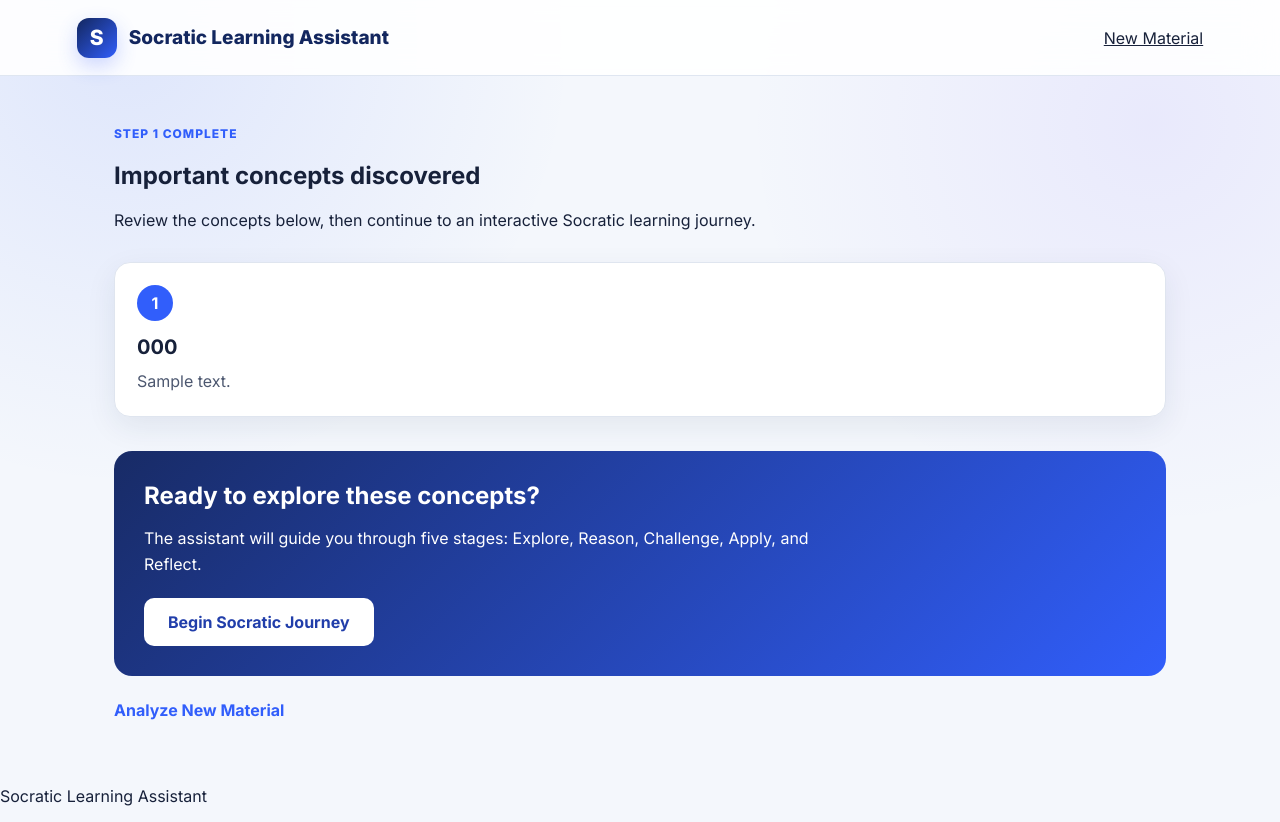
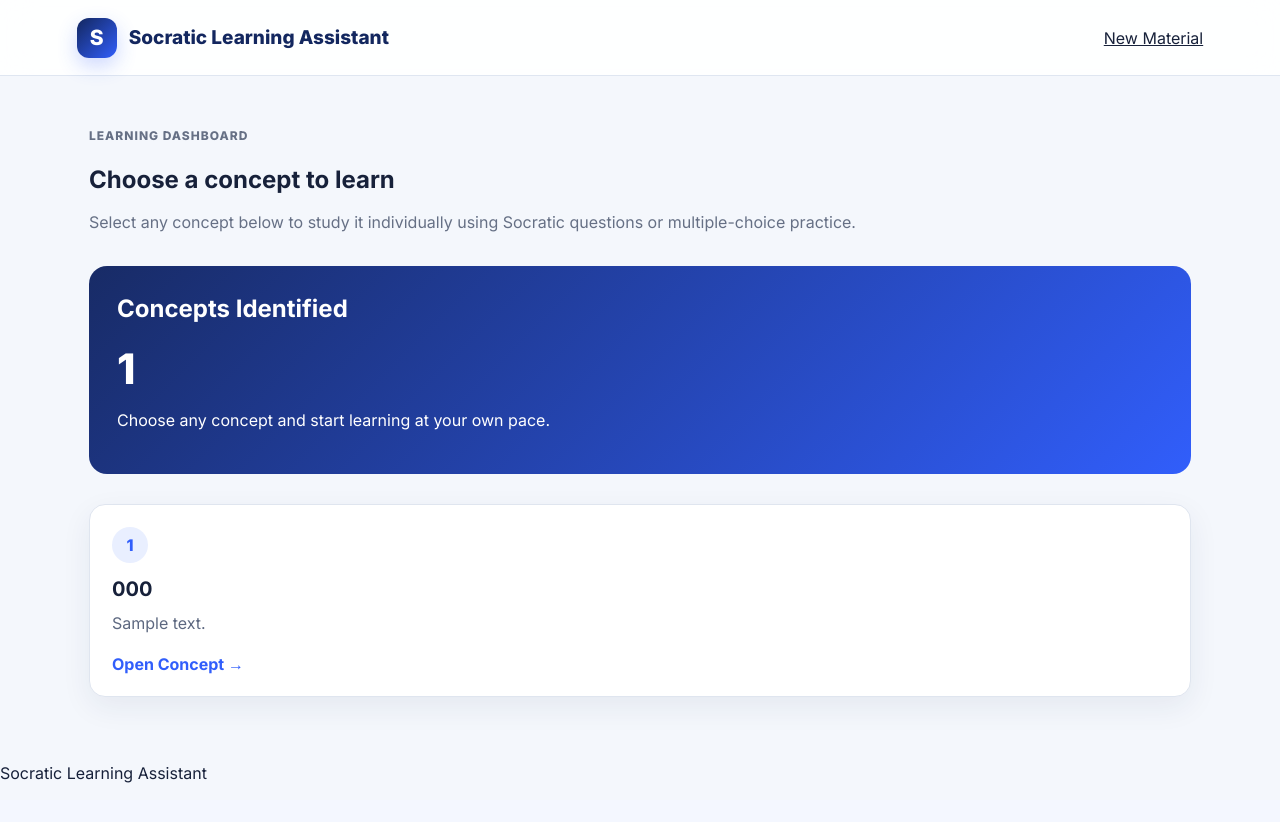
Before and after one commit to kotavenkatesh1661-coder/socratic-learning-assistant, a Flask app: template templates/concepts.html in a window 1280 px wide. After the commit the page ends 783 px from the top, so only its background shows below. Run offline with Flask 3, Linux system fonts and the light colour scheme; the template is opened without the code that fills it: most values are stand-ins (such as "Sample title", 1, 10 or a date in 2020).

Commit message:
Revamp concepts page to learning dashboard layout
Updated the HTML structure and styles for the learning dashboard, including changes to titles, layout, and card designs. Removed the journey box section and adjusted the concept display.

```diff
--- a/templates/concepts.html
+++ b/templates/concepts.html
@@ -2,13 +2,12 @@
 <html lang="en">
 <head>
     <meta charset="UTF-8">
-
     <meta
         name="viewport"
         content="width=device-width, initial-scale=1.0"
     >
 
-    <title>Important Concepts</title>
+    <title>Learning Dashboard</title>
 
     <link
         rel="stylesheet"
@@ -16,61 +15,32 @@
     >
 
     <style>
-        .concepts-container {
-            max-width: 1100px;
+        body {
+            background: #f4f7fc;
+        }
+
+        .dashboard-container {
+            max-width: 1150px;
             margin: 0 auto;
             padding: 50px 24px;
         }
 
-        .concepts-header {
-            max-width: 720px;
-            margin-bottom: 32px;
+        .dashboard-header {
+            margin-bottom: 30px;
         }
 
-        .concept-grid {
-            display: grid;
-            grid-template-columns: repeat(
-                auto-fit,
-                minmax(280px, 1fr)
-            );
-            gap: 18px;
+        .dashboard-header h1 {
+            margin-bottom: 10px;
         }
 
-        .concept-card {
-            padding: 22px;
-            background: white;
-            border: 1px solid #dfe5ef;
-            border-radius: 16px;
-            box-shadow: 0 10px 30px rgba(25, 45, 80, 0.08);
-        }
-
-        .concept-number {
-            display: inline-flex;
-            align-items: center;
-            justify-content: center;
-            width: 36px;
-            height: 36px;
-            margin-bottom: 14px;
-            border-radius: 50%;
-            background: #315efb;
-            color: white;
-            font-weight: 700;
-        }
-
-        .concept-card h2 {
-            margin: 0 0 10px;
-            font-size: 20px;
-        }
-
-        .concept-card p {
-            margin: 0;
-            color: #4d5870;
+        .dashboard-header p {
+            color: #667085;
             line-height: 1.6;
         }
 
-        .journey-box {
-            margin-top: 34px;
-            padding: 30px;
+        .summary-card {
+            margin-bottom: 30px;
+            padding: 28px;
             border-radius: 18px;
             background: linear-gradient(
                 135deg,
@@ -80,37 +50,70 @@
             color: white;
         }
 
-        .journey-box h2 {
-            margin: 0 0 10px;
+        .summary-card h2 {
+            margin-top: 0;
         }
 
-        .journey-box p {
-            max-width: 700px;
-            margin-bottom: 20px;
+        .summary-number {
+            font-size: 42px;
+            font-weight: 800;
+        }
+
+        .concept-grid {
+            display: grid;
+            grid-template-columns: repeat(
+                auto-fit,
+                minmax(280px, 1fr)
+            );
+            gap: 20px;
+        }
+
+        .concept-card {
+            display: block;
+            padding: 22px;
+            border: 1px solid #dfe5ef;
+            border-radius: 16px;
+            background: white;
+            color: inherit;
+            text-decoration: none;
+            box-shadow: 0 10px 30px rgba(25, 45, 80, 0.07);
+            transition:
+                transform 0.2s ease,
+                box-shadow 0.2s ease;
+        }
+
+        .concept-card:hover {
+            transform: translateY(-4px);
+            box-shadow: 0 16px 35px rgba(25, 45, 80, 0.12);
+        }
+
+        .concept-number {
+            display: inline-flex;
+            width: 36px;
+            height: 36px;
+            align-items: center;
+            justify-content: center;
+            margin-bottom: 14px;
+            border-radius: 50%;
+            background: #e9efff;
+            color: #315efb;
+            font-weight: 800;
+        }
+
+        .concept-card h2 {
+            margin: 0 0 10px;
+            font-size: 20px;
+        }
+
+        .concept-card p {
+            margin: 0 0 18px;
+            color: #5d6880;
             line-height: 1.6;
         }
 
-        .journey-button {
-            padding: 14px 24px;
-            border: none;
-            border-radius: 10px;
-            background: white;
-            color: #213eaa;
-            font-size: 16px;
-            font-weight: 700;
-            cursor: pointer;
-        }
-
-        .journey-button:hover {
-            transform: translateY(-1px);
-        }
-
-        .secondary-link {
-            display: inline-block;
-            margin-top: 24px;
+        .concept-action {
             color: #315efb;
             font-weight: 700;
-            text-decoration: none;
         }
     </style>
 </head>
@@ -135,21 +138,37 @@
 
 </header>
 
-<main class="concepts-container">
+<main class="dashboard-container">
 
-    <section class="concepts-header">
+    <section class="dashboard-header">
 
         <p class="eyebrow">
-            Step 1 complete
+            Learning Dashboard
         </p>
 
         <h1>
-            Important concepts discovered
+            Choose a concept to learn
         </h1>
 
         <p>
-            Review the concepts below, then continue to an
-            interactive Socratic learning journey.
+            Select any concept below to study it individually
+            using Socratic questions or multiple-choice practice.
+        </p>
+
+    </section>
+
+    <section class="summary-card">
+
+        <h2>
+            Concepts Identified
+        </h2>
+
+        <div class="summary-number">
+            {{ concepts|length }}
+        </div>
+
+        <p>
+            Choose any concept and start learning at your own pace.
         </p>
 
     </section>
@@ -158,7 +177,14 @@
 
         {% for concept in concepts %}
 
-            <article class="concept-card">
+            <a
+                class="concept-card"
+                href="{{ url_for(
+                    'concept_page',
+                    session_filename=session_filename,
+                    concept_index=loop.index0
+                ) }}"
+            >
 
                 <span class="concept-number">
                     {{ loop.index }}
@@ -172,49 +198,15 @@
                     {{ concept["description"] }}
                 </p>
 
-            </article>
+                <span class="concept-action">
+                    Open Concept →
+                </span>
+
+            </a>
 
         {% endfor %}
 
     </section>
-
-    <section class="journey-box">
-
-        <h2>
-            Ready to explore these concepts?
-        </h2>
-
-        <p>
-            The assistant will guide you through five stages:
-            Explore, Reason, Challenge, Apply, and Reflect.
-        </p>
-
-        <form
-            method="POST"
-            action="{{ url_for('generate_questions') }}"
-        >
-            <input
-                type="hidden"
-                name="session_filename"
-                value="{{ session_filename }}"
-            >
-
-            <button
-                class="journey-button"
-                type="submit"
-            >
-                Begin Socratic Journey
-            </button>
-        </form>
-
-    </section>
-
-    <a
-        class="secondary-link"
-        href="{{ url_for('index') }}"
-    >
-        Analyze New Material
-    </a>
 
 </main>
 
```
